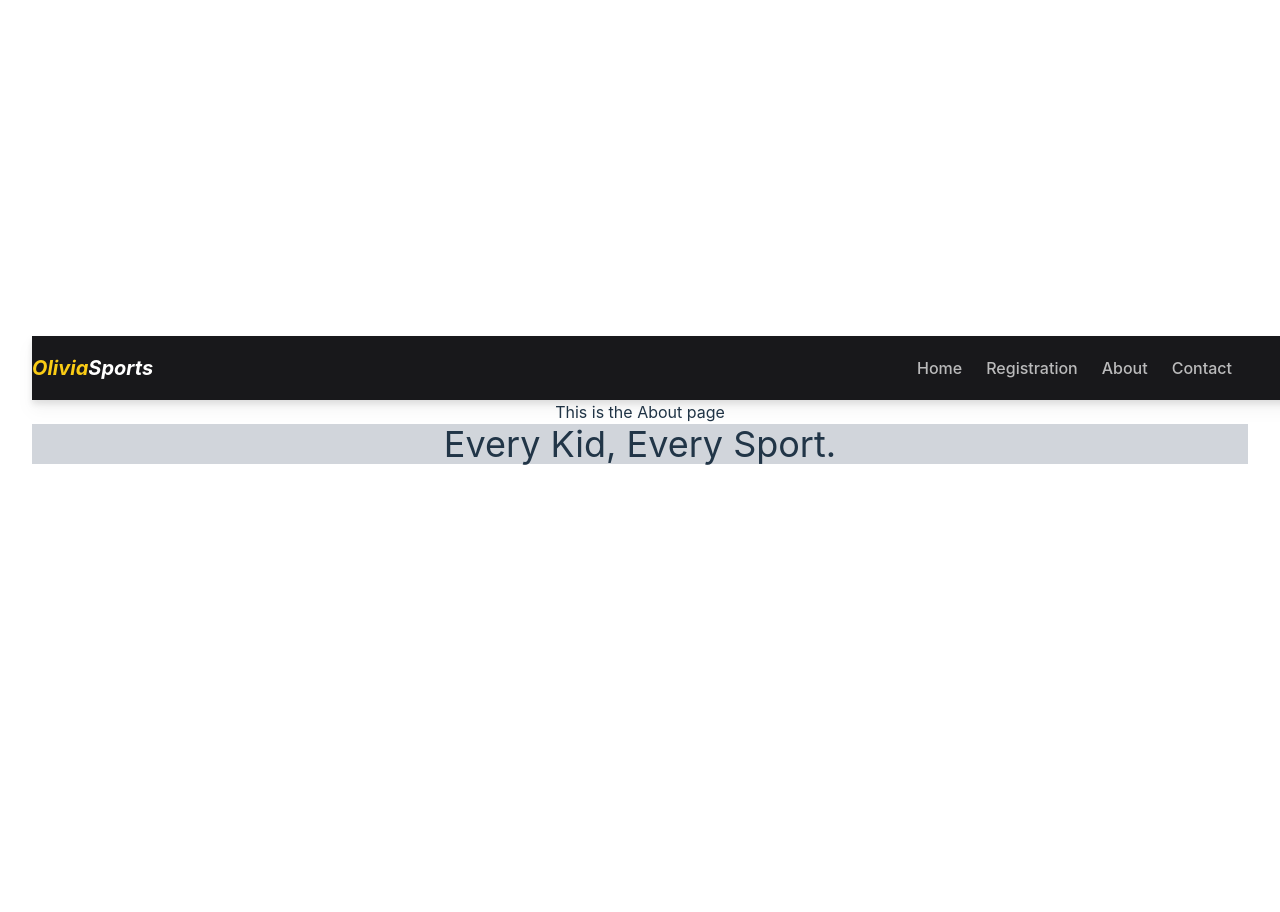
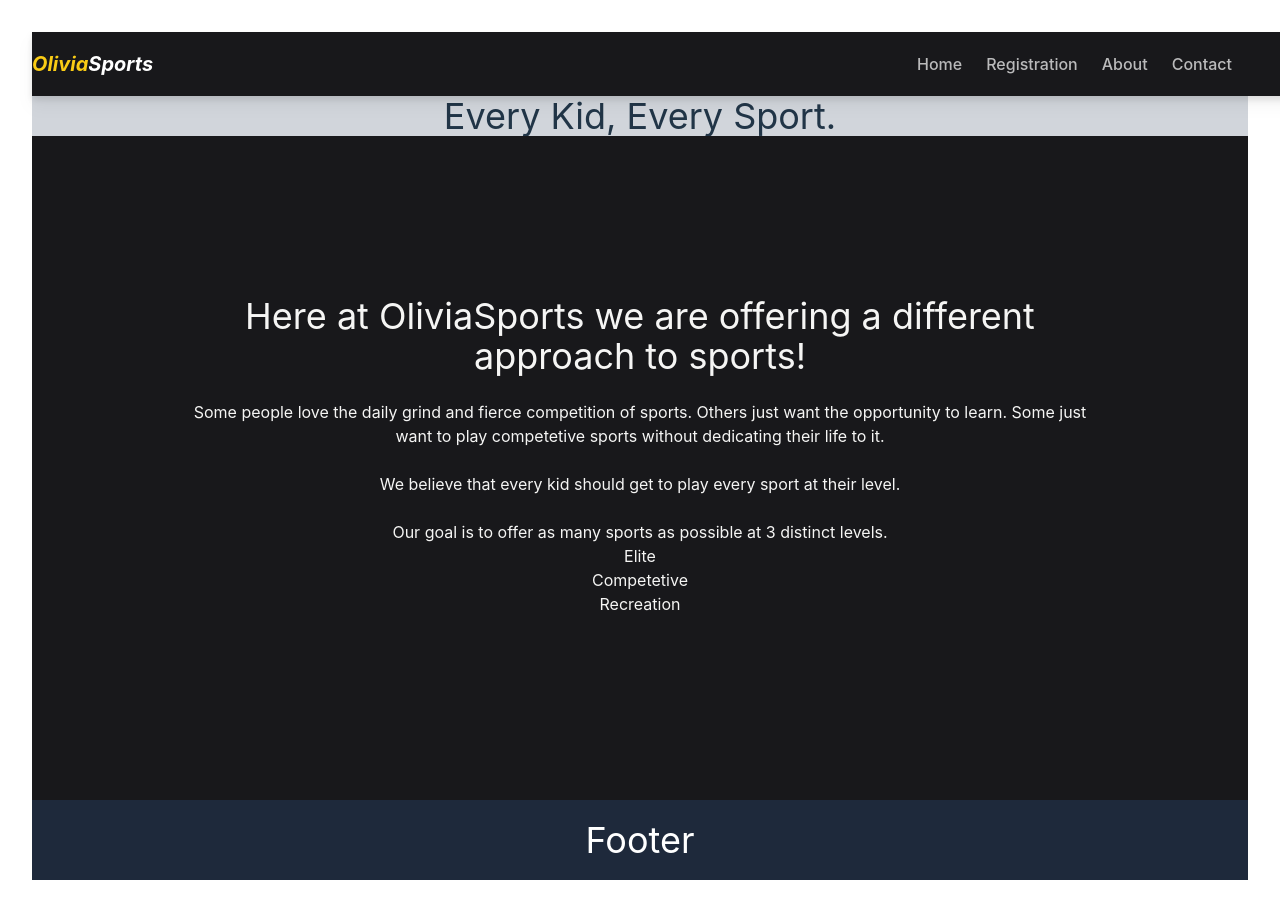
Before and after one commit to 21221086/vitejs-vite-vtvgmr, a Vue app: page /about in a window 1280 px wide. Shown: the top 912 px of the page. Before the commit the page ends 800 px from the top, so only its background shows below. Built offline with nearby package versions, Linux system fonts and the light colour scheme.

Commit message:
1 file modified

```diff
--- a/src/pages/About.vue
+++ b/src/pages/About.vue
@@ -1,7 +1,29 @@
 <template>
  <NavigationBar></NavigationBar>
- This is the About page
  <Banner></Banner>
+  <div class="w-full flex flex-col flex-row">
+    <div class="bg-zinc-900 p-40">
+      <h1 class="text-2xl md:text-4xl text-stone-100">Here at OliviaSports we are offering a different approach to sports!</h1>
+      <br>
+      <div class="text-stone-100">
+        Some people love the daily grind and fierce competition of sports.  Others just want the opportunity to learn. Some just want to play competetive sports without dedicating their life to it.  <br><br>We believe that every kid should get to play every sport at their level.
+      </div>
+      <br>
+      <div class="text-stone-100">
+        Our goal is to offer as many sports as possible at 3 distinct levels.
+          <ol type="A">
+            <li>Elite</li>
+            <li>Competetive</li>
+            <li>Recreation</li>
+          </ol>
+      </div>
+      <br />
+    </div>
+  </div>
+
+  <footer class="bg-slate-800 mt-auto p-5">
+    <h1 class="text-2xl md:text-4xl text-white">Footer</h1>
+  </footer>
  </template>
 
 <script>
```
